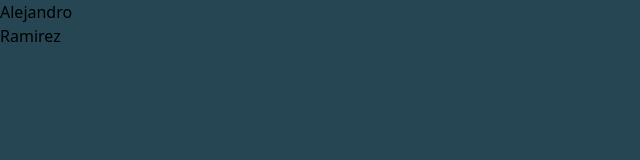
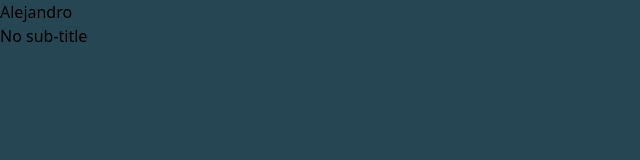
Before and after one commit to alejopua/REACT_03-counter-app-vite, a React (Vite) app: page / in a window 1280 px wide. Shown: the top 160 px of the page, without its empty margins (0-640 px from the left). Built offline with nearby package versions, Linux system fonts and the light colour scheme.

Commit message:
(add)[seccion 4]: Class 9 - defaultProps

```diff
--- a/src/FirstApp.jsx
+++ b/src/FirstApp.jsx
@@ -19,3 +19,8 @@ FirstApp.propTypes = {
   title: PropTypes.string.isRequired,
   subTitle: PropTypes.string.isRequired
 }
+
+FirstApp.defaultProps = {
+  title: 'No title',
+  subTitle: 'No sub-title'
+}
--- a/src/main.jsx
+++ b/src/main.jsx
@@ -5,6 +5,6 @@ import { FirstApp } from './FirstApp';
 
 ReactDOM.createRoot(document.getElementById('root')).render(
   <React.StrictMode>
-    <FirstApp title={'Alejandro'} subTitle={'Ramirez'} />
+    <FirstApp title={'Alejandro'} />
   </React.StrictMode>
 )
```
